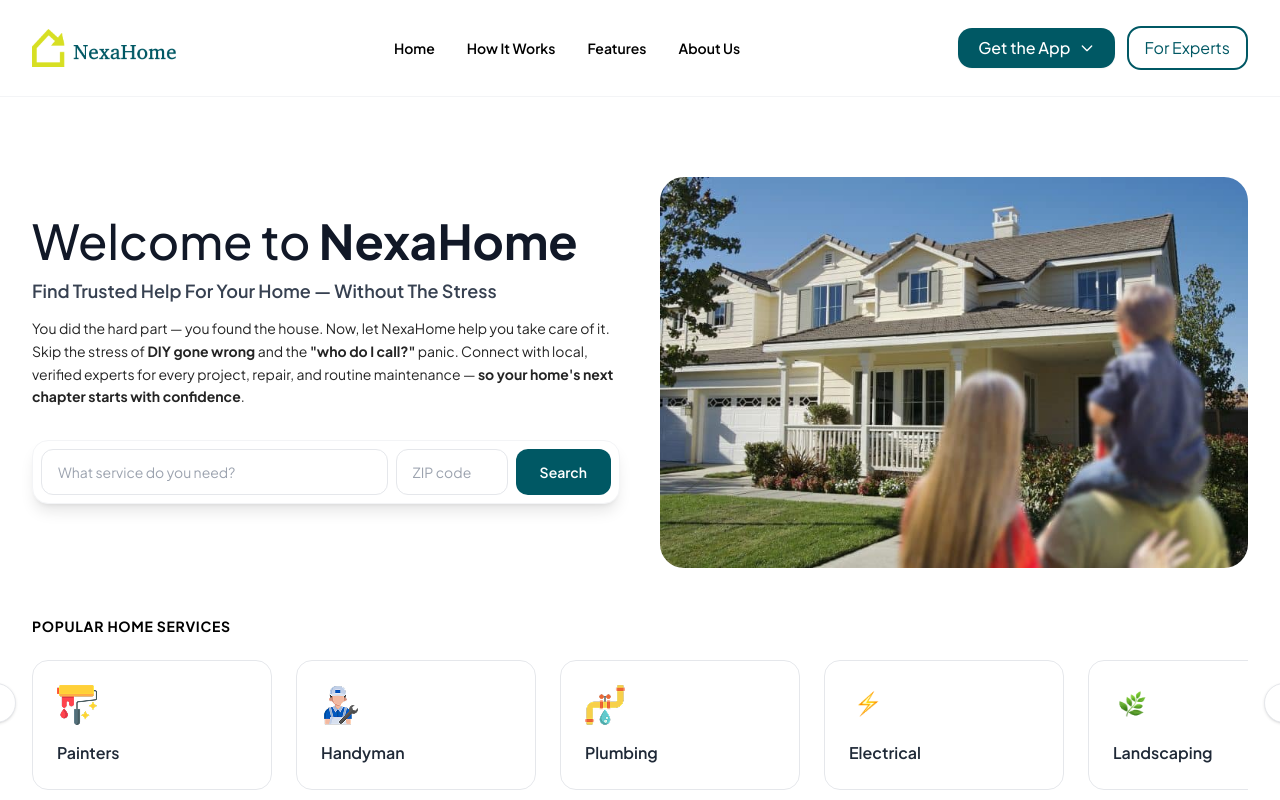
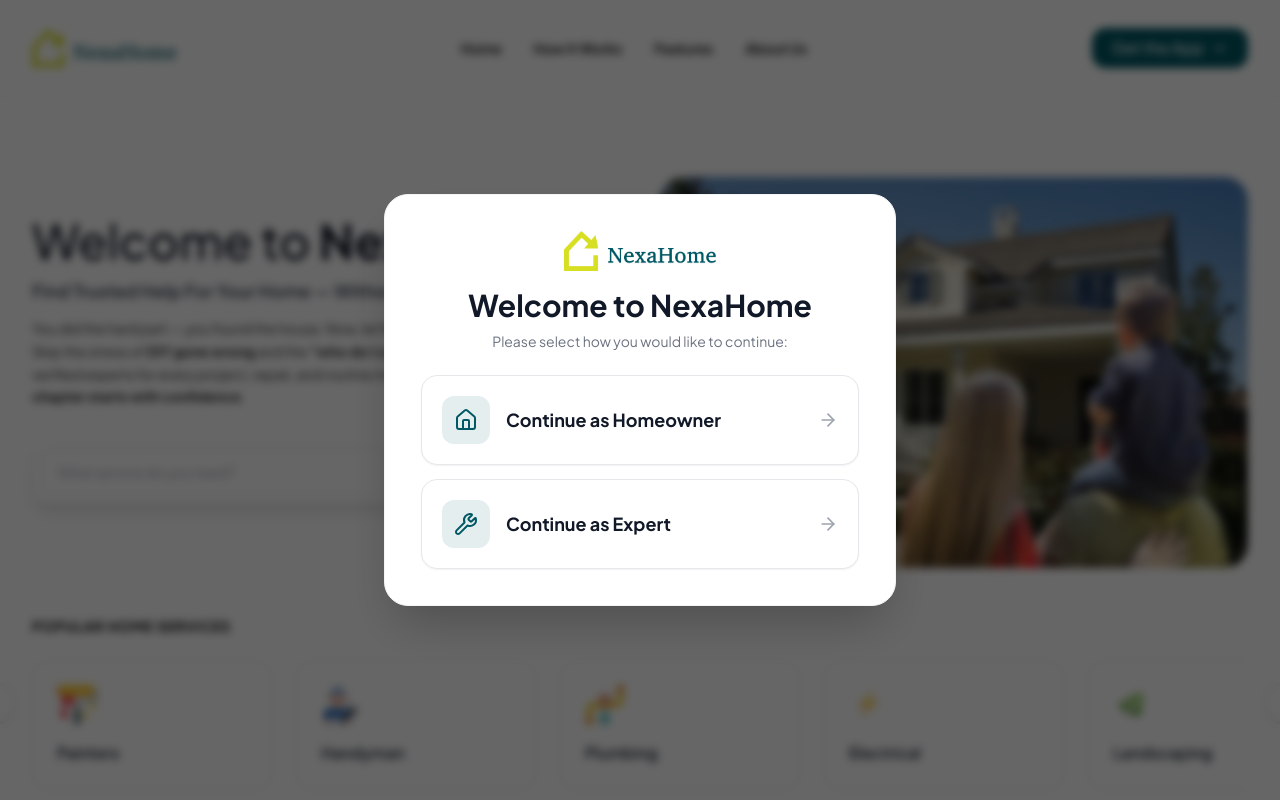
Before and after one commit to dignitestudios-dev/NexaHome-Landing-Page, a Next.js app: page /homeowners in a window 1280 px wide. Shown: the top 800 px of the page. Built offline with nearby package versions, Linux system fonts and the light colour scheme.

Commit message:
feat: enhance landing page with WelcomeModal, update README, and refine Navbar interactions

```diff
--- a/app/layout.jsx
+++ b/app/layout.jsx
@@ -1,5 +1,6 @@
 import "./globals.css";
 import AosInit from "../components/AosInit";
+import WelcomeModal from "../components/WelcomeModal";
 
 const siteUrl = "https://nexahomeapp.com";
 
@@ -30,7 +31,11 @@ export const metadata = {
 export default function RootLayout({ children }) {
   return (
     <html lang="en">
-      <body><AosInit />{children}</body>
+      <body>
+        <AosInit />
+        <WelcomeModal />
+        {children}
+      </body>
     </html>
   );
 }
--- a/components/Hero.jsx
+++ b/components/Hero.jsx
@@ -8,7 +8,6 @@ const services = [
   { icon: "/landscaping.png", label: "Landscaping" },
   { icon: "/audio-visual.png", label: "Audio & Visual" },
   { icon: "/cleaning.png", label: "Cleaning" },
-  { icon: "", label: "View All" },
 ];
 
 export default function Hero() {
@@ -46,15 +45,15 @@ export default function Hero() {
             </p>
             <div className="flex flex-wrap gap-3">
               {services.map((s) => (
-                <button
+                <div
                   key={s.label}
-                  className="flex items-center gap-2 px-4 py-2 rounded-full border border-gray-200 text-sm font-medium text-gray-700 hover:border-primary hover:text-primary hover:bg-primary-light transition-all"
+                  className="flex items-center gap-2 px-4 py-2 rounded-full border border-gray-200 text-sm font-medium text-gray-700 cursor-default select-none"
                 >
                   {s.icon ? (
                     <img src={s.icon} alt={s.label} className="w-4 h-4" />
                   ) : null}
                   {s.label}
-                </button>
+                </div>
               ))}
             </div>
           </div>
--- a/components/Navbar.jsx
+++ b/components/Navbar.jsx
@@ -97,22 +97,6 @@ export default function Navbar() {
                   </svg>
                 </button>
               )}
-
-              {pathname !== "/homeowners" ? (
-                <Link
-                  href="/homeowners"
-                  className="btn-outline font-normal text-[16px] py-2 px-4"
-                >
-                  For Homeowners
-                </Link>
-              ) : (
-                <Link
-                  href="/"
-                  className="btn-outline font-normal text-[16px] py-2 px-4"
-                >
-                  For Experts
-                </Link>
-              )}
             </div>
 
             {/* Mobile Menu Toggle */}
@@ -159,14 +143,39 @@ export default function Navbar() {
                   {item.label}
                 </Link>
               ))}
-              <div className="flex flex-col gap-2 pt-2">
-                <Link
-                  href={pathname !== "/homeowners" ? "/homeowners" : "/"}
-                  className="btn-outline text-sm py-2 px-4 text-center"
-                  onClick={() => setMenuOpen(false)}
-                >
-                  {pathname !== "/homeowners" ? "For Homeowners" : "For Experts"}
-                </Link>
+              <div className="flex flex-col gap-2 pt-2 px-2">
+                {pathname === "/" ? (
+                  <a
+                    href="https://expert.nexahomeapp.com/"
+                    target="_blank"
+                    rel="noopener noreferrer"
+                    className="btn-primary text-sm py-2.5 px-4 text-center"
+                    onClick={() => setMenuOpen(false)}
+                  >
+                    Go to the Web App
+                  </a>
+                ) : (
+                  <button
+                    type="button"
+                    onClick={handleOpenModal}
+                    className="btn-primary text-sm py-2.5 px-4 text-center inline-flex items-center justify-center gap-2"
+                  >
+                    <span>Get the App</span>
+                    <svg
+                      className="w-4 h-4"
+                      fill="none"
+                      stroke="currentColor"
+                      viewBox="0 0 24 24"
+                    >
+                      <path
+                        strokeLinecap="round"
+                        strokeLinejoin="round"
+                        strokeWidth={2}
+                        d="M19 9l-7 7-7-7"
+                      />
+                    </svg>
+                  </button>
+                )}
               </div>
             </div>
           )}
--- /dev/null
+++ b/components/WelcomeModal.jsx
@@ -0,0 +1,107 @@
+"use client";
+
+import { useState, useEffect } from "react";
+import { useRouter } from "next/navigation";
+import { Home, Wrench, ArrowRight } from "lucide-react";
+
+export default function WelcomeModal() {
+  const [isOpen, setIsOpen] = useState(false);
+  const [mounted, setMounted] = useState(false);
+  const router = useRouter();
+
+  useEffect(() => {
+    setMounted(true);
+    setIsOpen(true);
+    try {
+      localStorage.removeItem("nexahome_role");
+      sessionStorage.removeItem("nexahome_role");
+    } catch {
+      // ignore
+    }
+  }, []);
+
+  useEffect(() => {
+    if (isOpen) {
+      document.body.style.overflow = "hidden";
+    } else {
+      document.body.style.overflow = "unset";
+    }
+    return () => {
+      document.body.style.overflow = "unset";
+    };
+  }, [isOpen]);
+
+  if (!mounted || !isOpen) return null;
+
+  const handleSelectRole = (role) => {
+    setIsOpen(false);
+    if (role === "homeowner") {
+      router.push("/homeowners");
+    } else if (role === "expert") {
+      router.push("/");
+    }
+  };
+
+  return (
+    <div
+      className="fixed inset-0 z-50 flex items-center justify-center p-4 bg-black/60 backdrop-blur-sm animate-fadeIn"
+      role="dialog"
+      aria-modal="true"
+    >
+      <div
+        className="w-full max-w-lg bg-white rounded-3xl p-6 sm:p-9 shadow-2xl border border-gray-100 text-center relative overflow-hidden"
+        onClick={(e) => e.stopPropagation()}
+      >
+        {/* Logo */}
+        <div className="flex justify-center mb-4">
+          <img src="/logo.png" alt="NexaHome" className="h-10 w-auto object-contain" />
+        </div>
+
+        {/* Title & Subtitle */}
+        <h2 className="text-2xl sm:text-3xl font-bold font-heading text-gray-900 mb-2">
+          Welcome to NexaHome
+        </h2>
+        <p className="text-sm text-gray-500 mb-6">
+          Please select how you would like to continue:
+        </p>
+
+        {/* Two Clean Option Cards */}
+        <div className="flex flex-col gap-3.5">
+          {/* Homeowner Option */}
+          <button
+            type="button"
+            onClick={() => handleSelectRole("homeowner")}
+            className="group w-full flex items-center justify-between p-4 sm:p-5 rounded-2xl border border-gray-200 bg-white hover:border-[#005864] hover:bg-[#005864]/[0.03] shadow-sm hover:shadow transition-all duration-200 text-left cursor-pointer"
+          >
+            <div className="flex items-center gap-4">
+              <div className="w-12 h-12 rounded-xl bg-[#005864]/10 text-[#005864] flex items-center justify-center group-hover:bg-[#005864] group-hover:text-white transition-colors flex-shrink-0">
+                <Home className="w-6 h-6" />
+              </div>
+              <p className="font-bold text-gray-900 text-base sm:text-lg group-hover:text-[#005864] transition-colors">
+                Continue as Homeowner
+              </p>
+            </div>
+            <ArrowRight className="w-5 h-5 text-gray-400 group-hover:text-[#005864] group-hover:translate-x-1 transition-all flex-shrink-0 ml-2" />
+          </button>
+
+          {/* Expert Option */}
+          <button
+            type="button"
+            onClick={() => handleSelectRole("expert")}
+            className="group w-full flex items-center justify-between p-4 sm:p-5 rounded-2xl border border-gray-200 bg-white hover:border-[#005864] hover:bg-[#005864]/[0.03] shadow-sm hover:shadow transition-all duration-200 text-left cursor-pointer"
+          >
+            <div className="flex items-center gap-4">
+              <div className="w-12 h-12 rounded-xl bg-[#005864]/10 text-[#005864] flex items-center justify-center group-hover:bg-[#005864] group-hover:text-white transition-colors flex-shrink-0">
+                <Wrench className="w-6 h-6" />
+              </div>
+              <p className="font-bold text-gray-900 text-base sm:text-lg group-hover:text-[#005864] transition-colors">
+                Continue as Expert
+              </p>
+            </div>
+            <ArrowRight className="w-5 h-5 text-gray-400 group-hover:text-[#005864] group-hover:translate-x-1 transition-all flex-shrink-0 ml-2" />
+          </button>
+        </div>
+      </div>
+    </div>
+  );
+}
--- a/package.json
+++ b/package.json
@@ -11,7 +11,7 @@
     "@sendgrid/mail": "^8.1.6",
     "aos": "^2.3.4",
     "lucide-react": "^0.575.0",
-    "next": "14.2.3",
+    "next": "^16.3.5",
     "react": "^18",
     "react-card-flip": "^1.2.3",
     "react-dom": "^18"
```
Also changed, not shown: 2 other files (tests, documents, lock files or other folders).
